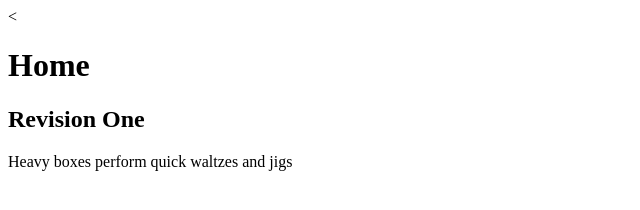
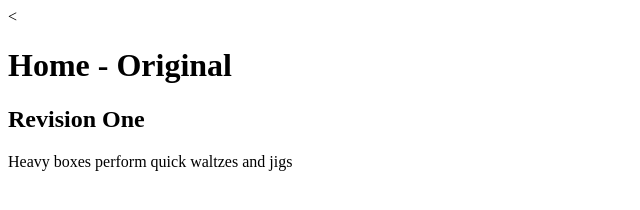
Before and after one commit to sburns2018/testing_project, a plain HTML site: page index.html in a window 1280 px wide. Shown: the whole page, without its empty margins (0-640 px from the left). Drawn offline with Linux system fonts and the light colour scheme.

Commit message:
Changed header

```diff
--- a/index.html
+++ b/index.html
@@ -5,7 +5,7 @@
 	<title>MyFirstGitProject - Now to GitHub!</title>
 </head>
 <body>
-<h1>Home</h1>
+<h1>Home - Original</h1>
 <h2>Revision One</h2>
 <p>Heavy boxes perform quick waltzes and jigs</p>
 </body>
```
